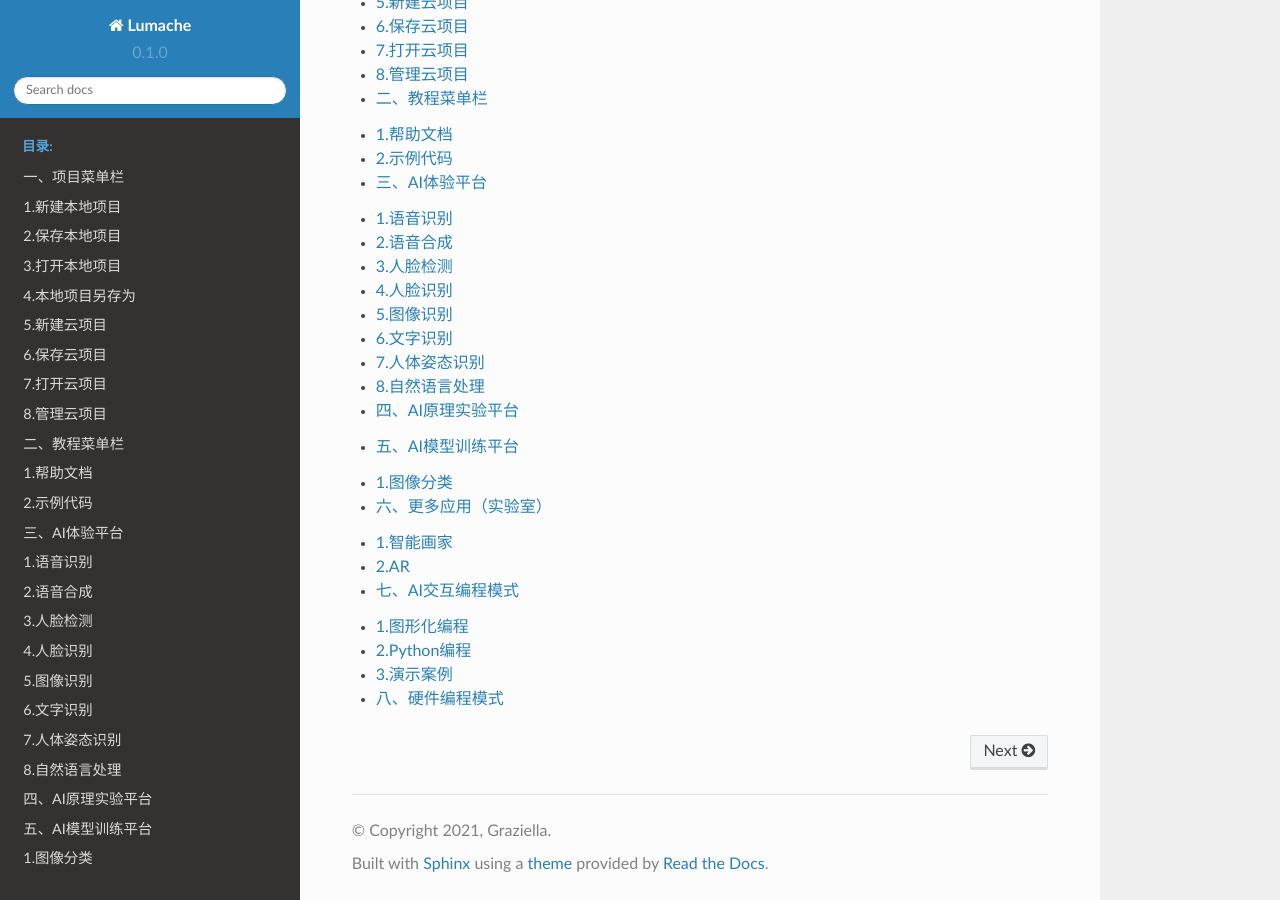
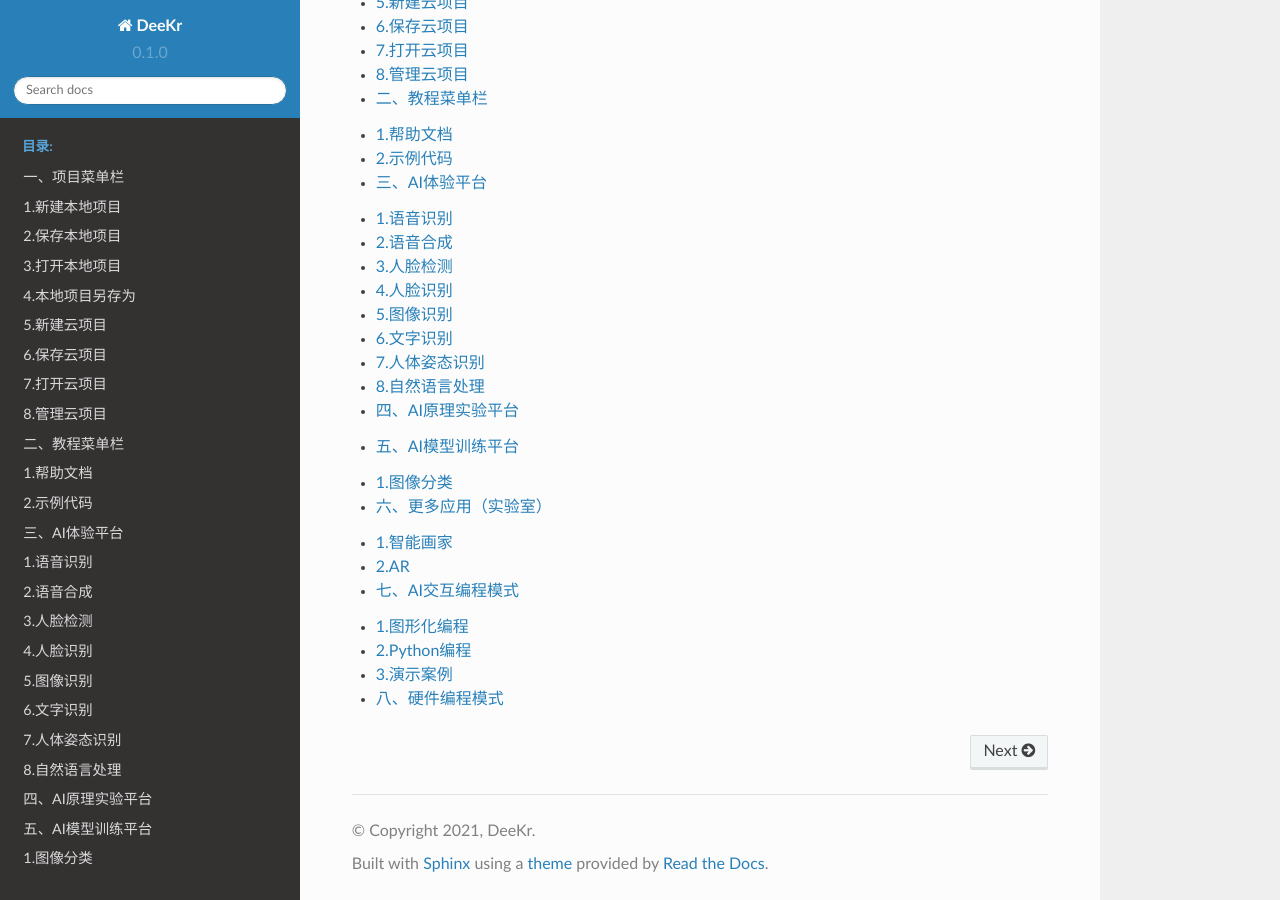
Before and after one commit to ZhouCY999/deekr-tutorial, a Sphinx documentation site: the page built from docs/source/index.rst, in a window 1280 px wide and 900 px high, scrolled down 857 px. Built offline with Sphinx 7.4.7 and the Read the Docs theme 2.0.0, drawn with Linux system fonts in a browser that asks for light colours; pages that are not in the unit, such as notebooks, are missing from menus.

Commit message:
Update conf.py

```diff
--- a/docs/source/conf.py
+++ b/docs/source/conf.py
@@ -2,9 +2,9 @@
 
 # -- Project information
 
-project = 'Lumache'
-copyright = '2021, Graziella'
-author = 'Graziella'
+project = 'DeeKr'
+copyright = '2021, DeeKr'
+author = 'DeeKr'
 
 release = '0.1'
 version = '0.1.0'
```
